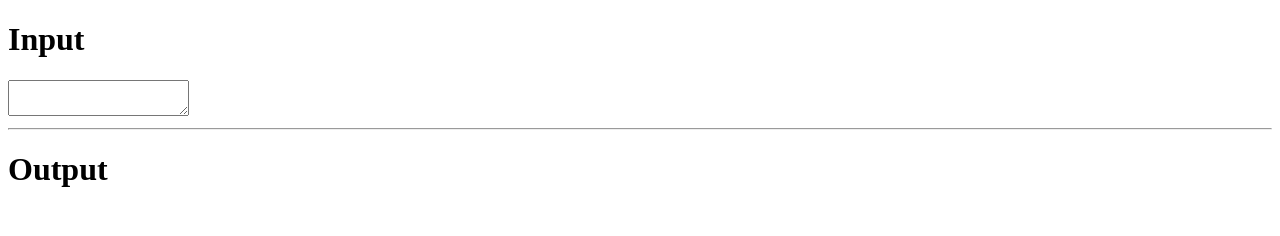
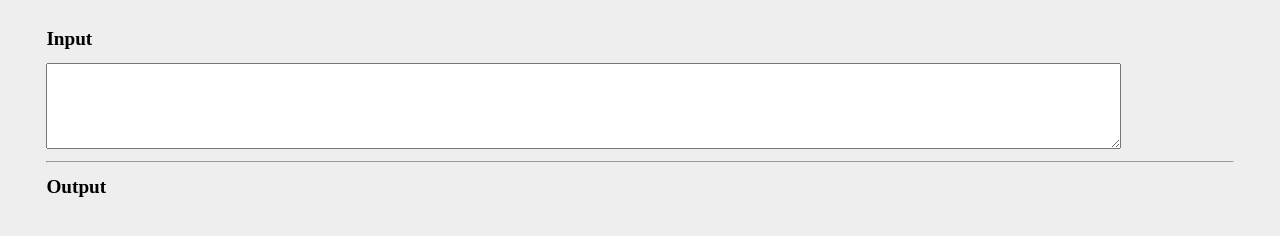
Before and after one commit to sonota/tableconv, a plain HTML site: page app.html in a window 1280 px wide. Drawn offline with Linux system fonts and the light colour scheme.

Commit message:
modify CSS

```diff
--- a/app.html
+++ b/app.html
@@ -5,7 +5,20 @@
   <meta charset="utf-8" />
 
   <style>
-  /* TODO */
+
+body {
+  padding: 1ex 3%;
+  background: #eee;
+}
+
+h1 { font-size: 120%; }
+h2 { font-size: 110%; }
+
+textarea {
+  width: 90%;
+  height: 5rem;
+}
+
   </style>
 </head>
 
```
